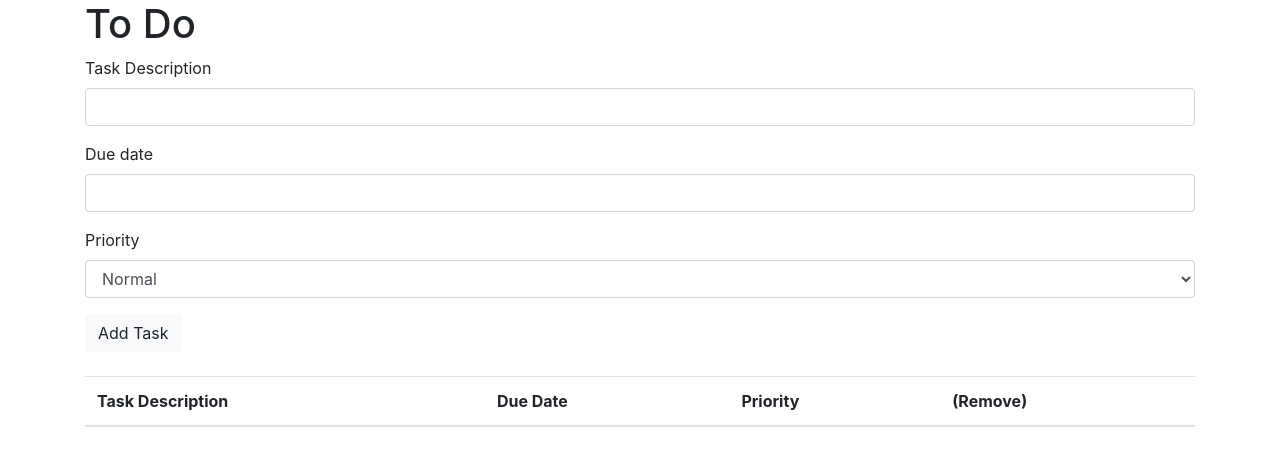
After one commit to jy4uk/webPL_jyar, a PHP site: page /todoAdd.html in a window 1280 px wide. The commit adds this page. Shown: the top 466 px of the page. Run offline with PHP 8.4, Linux system fonts and the light colour scheme; lists and menus that the app fills with data are empty; some libraries are stand-ins or nearby versions.

Commit message:
added a bit of functionality to TODO

```diff
--- a/styles/main.css
+++ b/styles/main.css
@@ -22,6 +22,6 @@ a {
 .container {
   position: relative;
   border-radius: 5px;
-  background-color: azure;
+  background-color: blue;
 /* padding: 20px 0 30px 0; */
 }
--- /dev/null
+++ b/todoAdd.html
@@ -0,0 +1,146 @@
+<!DOCTYPE html>
+<html lang="en">
+<head>
+<meta charset="utf-8">
+ <meta name="viewport" content="width=device-width, initial-scale=1">
+  <title>Example: HTML, CSS and bootstrap, JS and DOM</title>
+  <link rel="stylesheet" href="https://maxcdn.bootstrapcdn.com/bootstrap/4.2.1/css/bootstrap.min.css" />
+
+<script>
+  function setFocus(){
+    document.getElementById("taskdesc").focus();
+  }
+</script>
+
+</head>
+
+<body onfocus="">
+
+  <!-- 4. bootstrap requires a containing element to wrap site contents.
+          There are two container classes to choose from (based on the above css bootstrap):
+          (1) .container class provides a responsive fixed width container
+          (2) .container-fluid class provides a full width container, spanning
+              the entire width of the view point
+
+          Bootstrap typically requires 3 main items:
+          - container, row, and column to nest the page contents
+   -->
+  <div class="container">
+    <h1>To Do</h1>
+
+  <!-- 5. use bootstrap form layouts
+          Bootstrap provides three types of form layouts:
+            - verical form (default)
+            - horizontal form
+            - inline form
+          Standard rules for all three form layouts:
+            - wrap labels and form controls in <div class="form-group">
+              (needed for optimum spacing)
+            - add class .form-control to all textual <input>, <textarea>,
+              and <select> elements
+     -->
+
+    <!-- <label> tag defines a label for an <input> element.
+         It does not render as anything special for the user.
+         It provides a usability improvement for mouse useres, because
+         if the user clicks on the text within the <label> element,
+         it toggles the control.
+         The for attribute of the <label> tag should be equal to the id attribute
+         of the related element to bind them together.
+     -->
+
+  <!-- 6. Create a form that allows a user to enter tasks -->
+
+    <form name="mainform" >
+
+      <div class="form-group">
+        <label for="taskdesc">Task Description</label>
+        <input type="text" id="taskdesc" class="form-control" name="desc" />
+        <span class="error" id="taskdesc-note"></span>
+      </div>
+
+      <div class="form-group">
+        <label for="duedate">Due date</label>
+        <input type="text" id="duedate" class="form-control" />
+        <span class="error" id="duedate-note"></span>
+      </div>
+
+      <div class="form-group">
+        <label for="priority">Priority</label>
+        <select id="priority" class="form-control" >
+          <option value="normal" selected="selected" >Normal</option>  <!-- set default selection -->
+          <option value="high">High</option>
+        </select>
+      </div>
+
+      <input type="button" class="btn btn-light" id="add" value="Add Task" onclick="addRow()"/>
+    </form>
+
+    <br/>
+
+  <!-- 7. display the "to do" list.
+       One obvious, simple approach is to display the list using a table
+  -->
+
+  <!-- A basic Bootstrap table has a light padding and horizontal dividers.
+       To use the basic style, use .table class.
+  -->
+    <div id="todo">
+      <table id="todoTable" class="table" >
+        <thead>   <!-- set table headers -->
+          <tr>
+            <th>Task Description</th>
+            <th>Due Date</th>
+            <th>Priority</th>
+            <th>(Remove)</th>
+          </tr>
+        </thead>
+
+        <!-- 8. write JS to dynamically create add new row upon form submission -->
+        <script>
+          function addRow(){
+            var task = document.getElementById("taskdesc").value;
+            var duedate = document.getElementById("duedate").value;
+            var priority = document.getElementById("priority").value;
+            var deleteBut = "<input type:=button value='  X  ' onClick='delRow()'>";
+            //array containing the row data
+            var rowdata = [task, duedate, priority, deleteBut];
+
+            var tableRef = document.getElementById("todoTable");
+            var newRow = tableRef.insertRow(tableRef.rows.length);
+            newRow.onmouseover = function() {
+        tableRef.clickedRowIndex = this.rowIndex;
+        };
+          var newCell = "";
+          var i = 0;          // In this example, each row has 4 columns.
+            // Use insertCell(index) method to insert new cells (<td> elements) at the 1st, 2nd, 3rd position of the new <tr> element
+          while (i < 4){
+              newCell = newRow.insertCell(i);            // specify which column
+              newCell.innerHTML = rowdata[i];            // assign what content
+              newCell.onmouseover = this.rowIndex;       // attach row index to the row
+              i++;
+              }
+          }
+
+
+          function delRow(){
+            document.getElementById("todoTable").deleteRow(document.getElementById("todoTable").clickedRowIndex)
+          }
+        </script>
+
+      </table>
+    </div>
+  </div>
+
+
+
+
+
+
+
+
+
+
+
+  </body>
+</html>
```
Also changed, not shown: todo.html (+8 -0 lines), classSchedule.html (line endings or trailing spaces).
